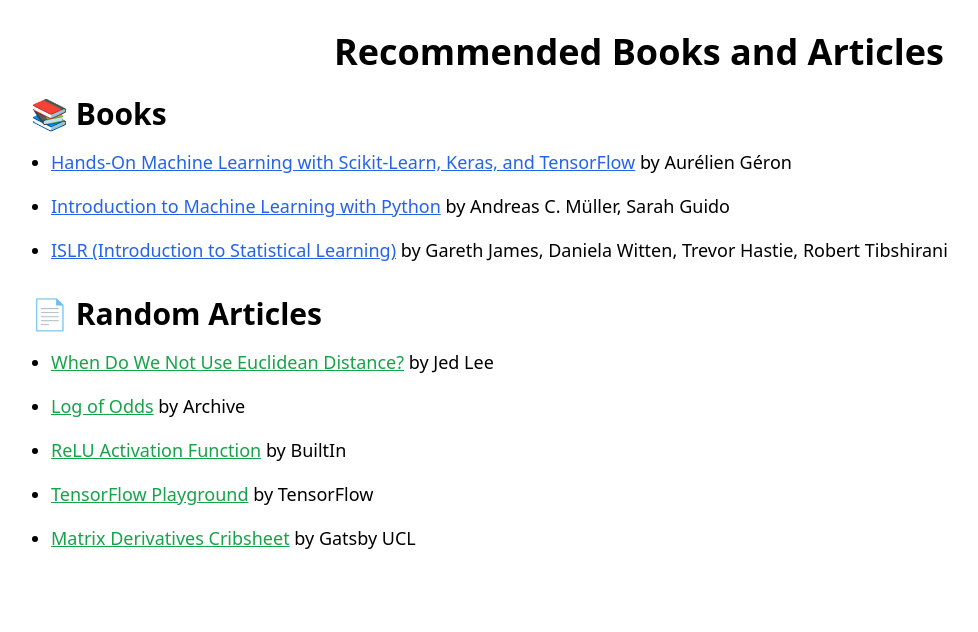
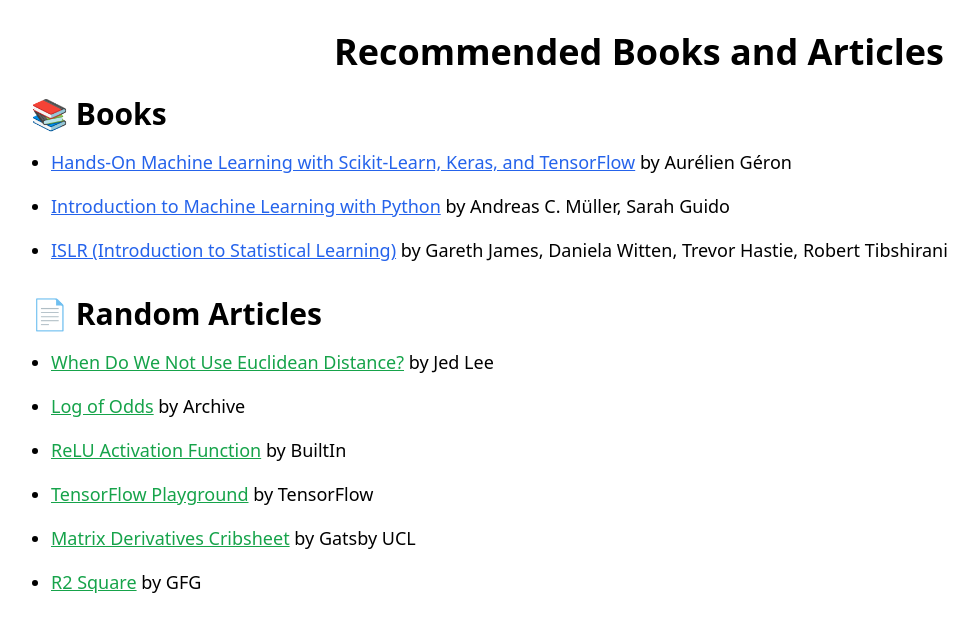
Before and after one commit to anshaneja5/mldl.study, a React (Vite) app: page /books in a window 1280 px wide. Shown: the top 632 px of the page, without its empty margins (1-979 px from the left). Built offline with nearby package versions, Linux system fonts and the light colour scheme; no server answers.

Commit message:
add article

```diff
--- a/src/components/Books.jsx
+++ b/src/components/Books.jsx
@@ -12,6 +12,7 @@ const articles = [
   { title: 'ReLU Activation Function', author: 'BuiltIn', link: 'https://builtin.com/machine-learning/relu-activation-function#:~:text=ReLU%2C%20short%20for%20rectified%20linear,neural%20networks%20in%20machine%20learning.' },
   { title: 'TensorFlow Playground', author: 'TensorFlow', link: 'https://playground.tensorflow.org' },
   { title: 'Matrix Derivatives Cribsheet', author: 'Gatsby UCL', link: 'https://www.gatsby.ucl.ac.uk/teaching/courses/sntn/sntn-2017/resources/Matrix_derivatives_cribsheet.pdf' },
+  { title: 'R2 Square', author: 'GFG', link: 'https://www.geeksforgeeks.org/ml-r-squared-in-regression-analysis/' },
 ];
 
 const Books = () => {
```
